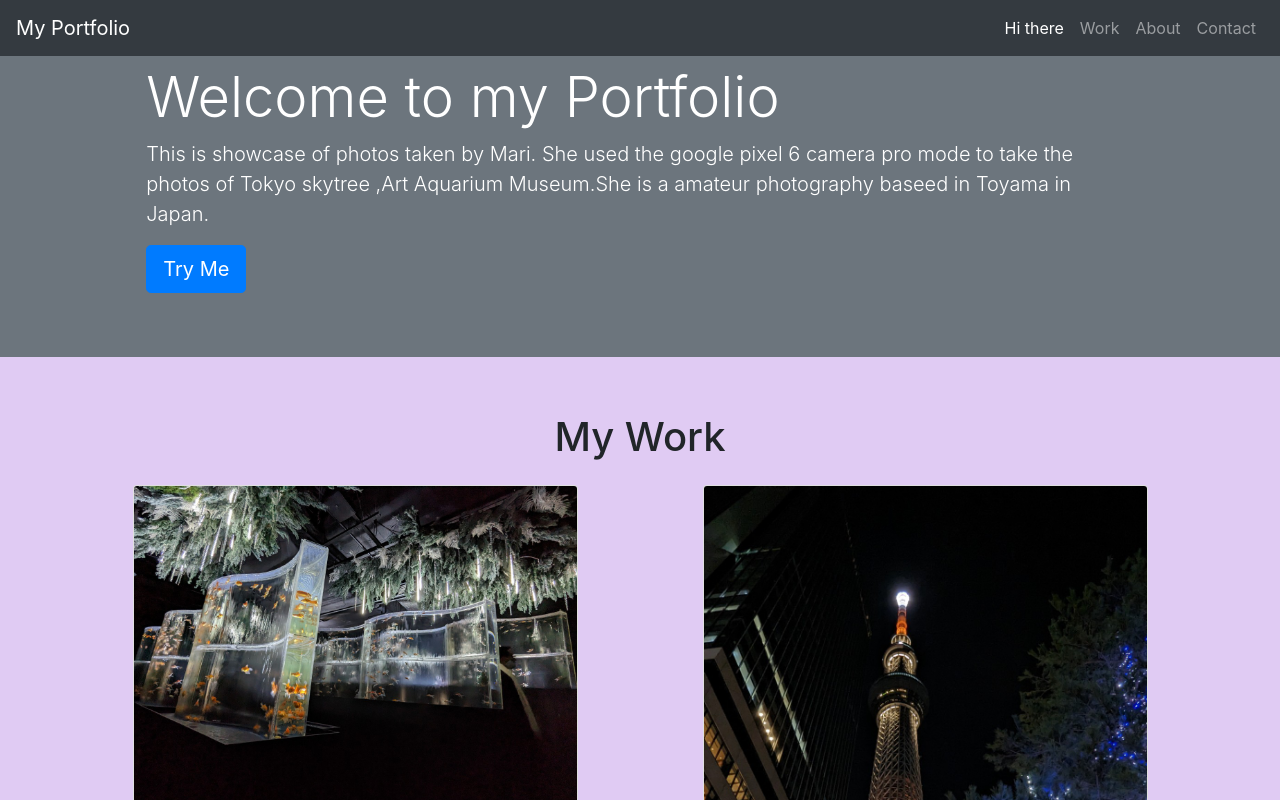
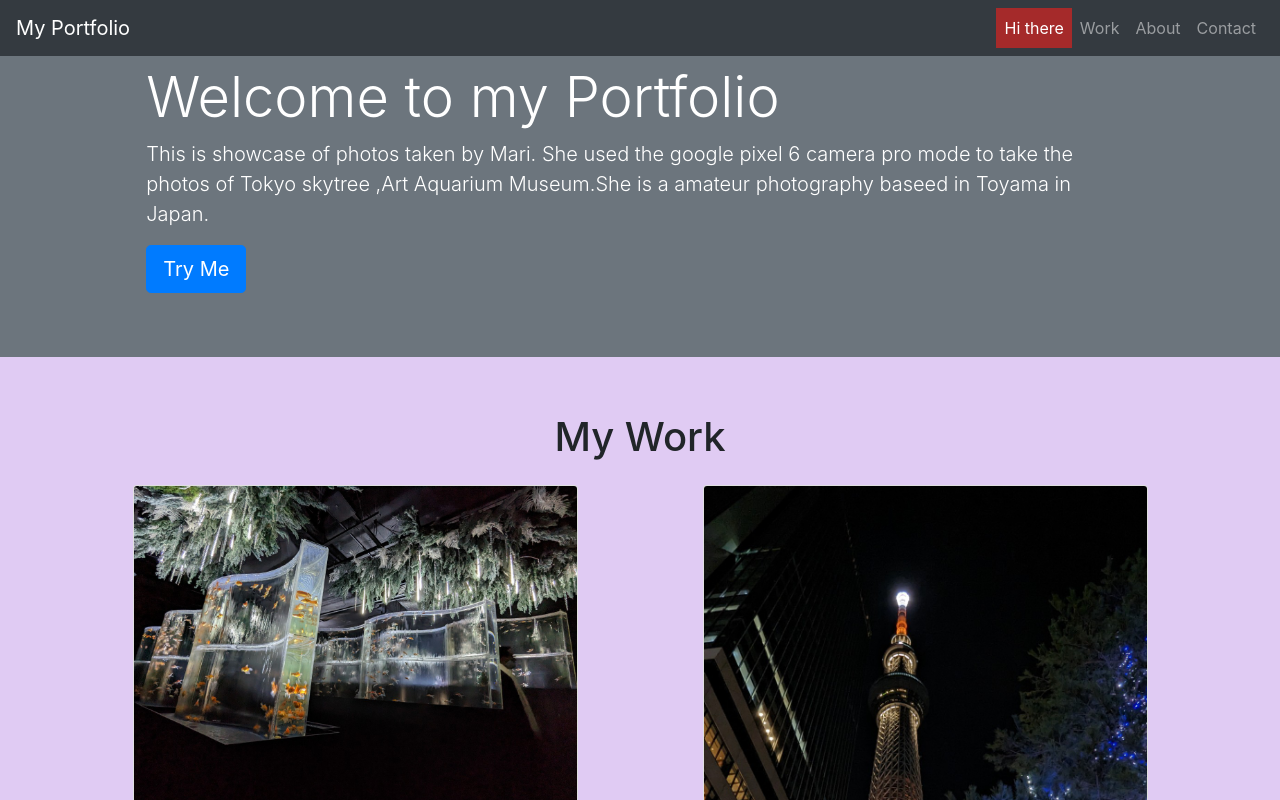
Before and after one commit to Chungsze/Module-3-Challenge, a plain HTML site: page index.html in a window 1280 px wide. In both pictures the pointer is over the link 1034 px from the left and 28 px from the top of the page. Shown: the top 800 px of the page. Drawn offline with nearby package versions, Linux system fonts and the light colour scheme.

Commit message:
updated Readme and add the screen capture

```diff
--- a/css/style.css
+++ b/css/style.css
@@ -1,3 +1,7 @@
 body{
     background-color: rgb(224, 203, 243);
 }
+
+.nav-link:hover{
+   background-color: brown;
+}
```
Also changed, not shown: 2 other files.
